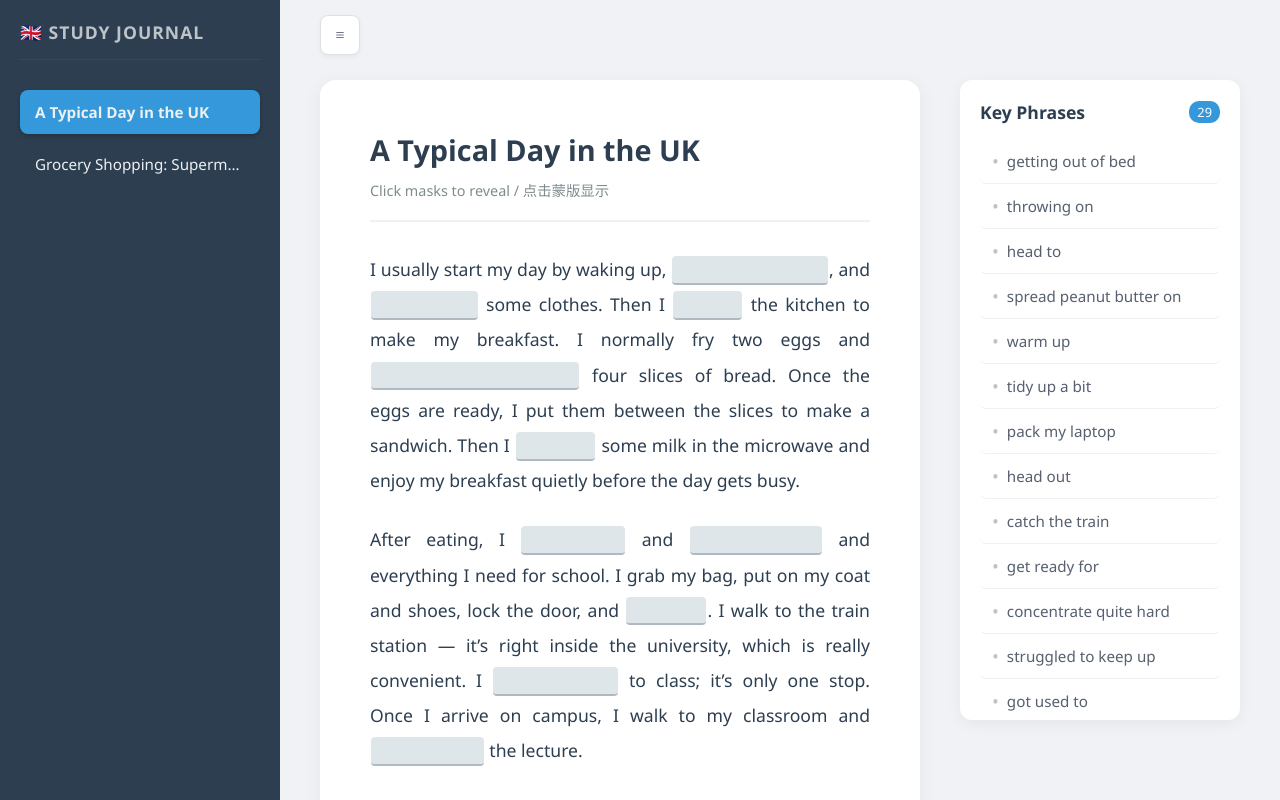
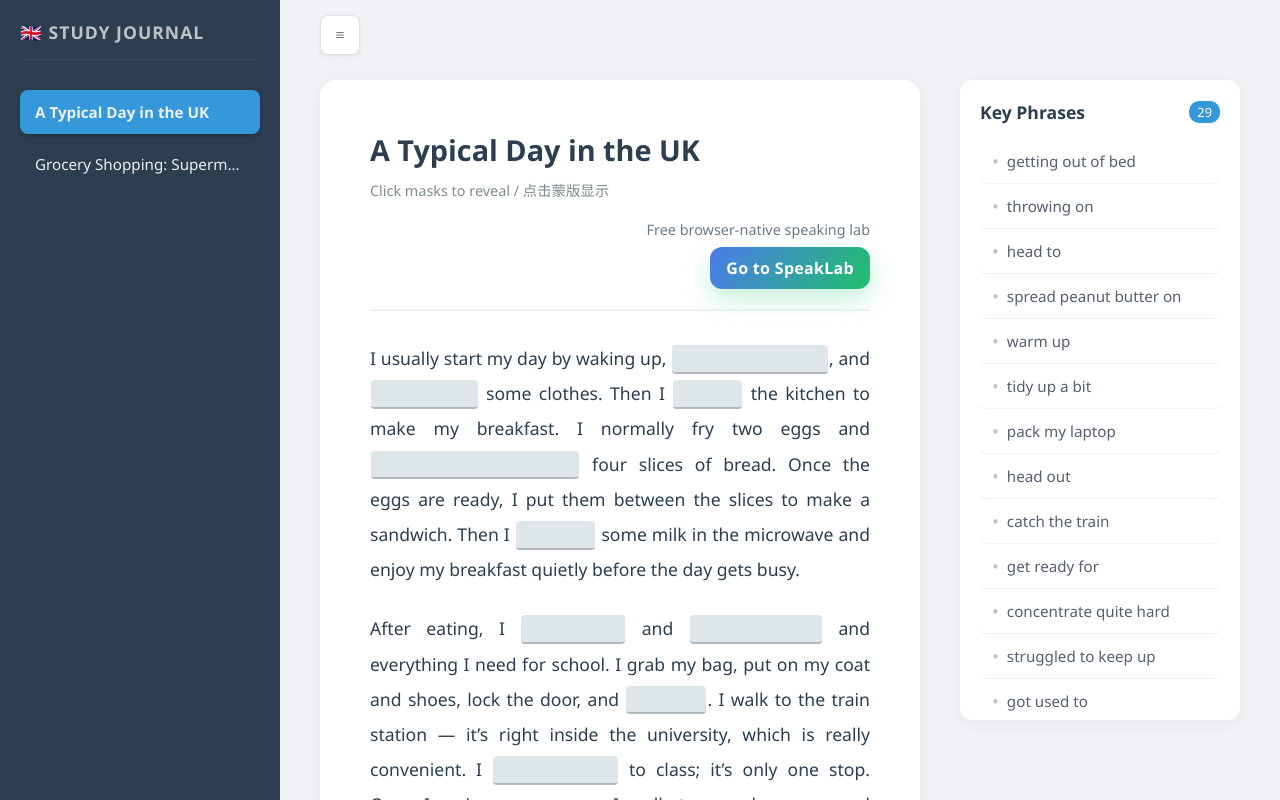
Before and after one commit to ChrisWu11/English-Learning-Web, a React (Vite) app: page / in a window 1280 px wide. Built offline with nearby package versions, Linux system fonts and the light colour scheme.

Commit message:
Add SpeakLab entry CTA on home page

```diff
--- a/src/components/ArticleReader.jsx
+++ b/src/components/ArticleReader.jsx
@@ -37,9 +37,15 @@
       <div className="content-scroll-area">
         {/* 文章区域 */}
         <div className="article-container">
-          <header>
-            <h1>{article.title}</h1>
-            <p className="subtitle">Click masks to reveal / 点击蒙版显示</p>
+          <header className="article-header">
+            <div>
+              <h1>{article.title}</h1>
+              <p className="subtitle">Click masks to reveal / 点击蒙版显示</p>
+            </div>
+            <div className="speaklab-cta">
+              <p className="cta-sub">Free browser-native speaking lab</p>
+              <a className="btn-cta" href="/speaklab">Go to SpeakLab</a>
+            </div>
           </header>
 
           <div className="text-body">
--- a/src/styles/Layout.scss
+++ b/src/styles/Layout.scss
@@ -147,10 +147,14 @@
   box-shadow: 0 4px 20px rgba(0,0,0,0.05);
   height: fit-content;
 
-  header {
+  header.article-header {
     margin-bottom: 30px;
     border-bottom: 2px solid #f0f0f0;
     padding-bottom: 20px;
+    display: flex;
+    justify-content: space-between;
+    gap: 20px;
+    flex-wrap: wrap;
 
     h1 {
       font-size: 1.8rem;
@@ -158,7 +162,49 @@
       color: $text-color;
       font-weight: 700;
     }
+
     .subtitle { color: #7f8c8d; font-size: 0.9rem; }
+
+    .speaklab-cta {
+      margin-left: auto;
+      text-align: right;
+      display: flex;
+      flex-direction: column;
+      align-items: flex-end;
+      gap: 8px;
+      min-width: 220px;
+
+      .cta-sub {
+        margin: 0;
+        color: #6c7a89;
+        font-size: 0.9rem;
+      }
+
+      .btn-cta {
+        display: inline-flex;
+        align-items: center;
+        justify-content: center;
+        padding: 10px 16px;
+        border-radius: 12px;
+        background: linear-gradient(120deg, #4b7bec, #20bf6b);
+        color: white;
+        font-weight: 700;
+        letter-spacing: 0.3px;
+        text-decoration: none;
+        box-shadow: 0 10px 25px rgba(32, 191, 107, 0.25);
+        transition: transform 0.2s ease, box-shadow 0.2s ease, filter 0.2s ease;
+
+        &:hover {
+          transform: translateY(-2px);
+          box-shadow: 0 12px 28px rgba(75, 123, 236, 0.25);
+          filter: brightness(1.05);
+        }
+
+        &:active {
+          transform: translateY(0);
+        }
+      }
+    }
   }
 
   .text-body p {
```
